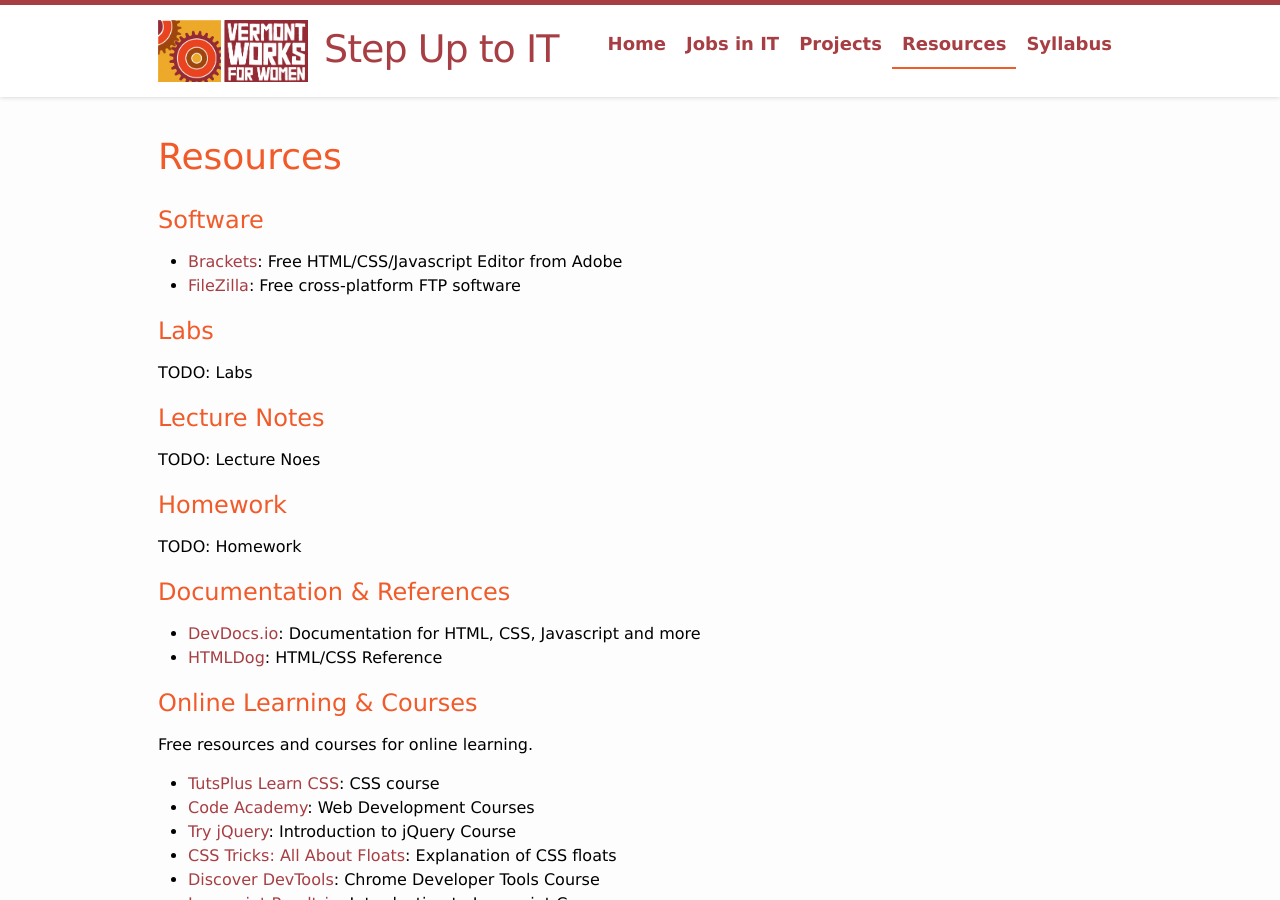
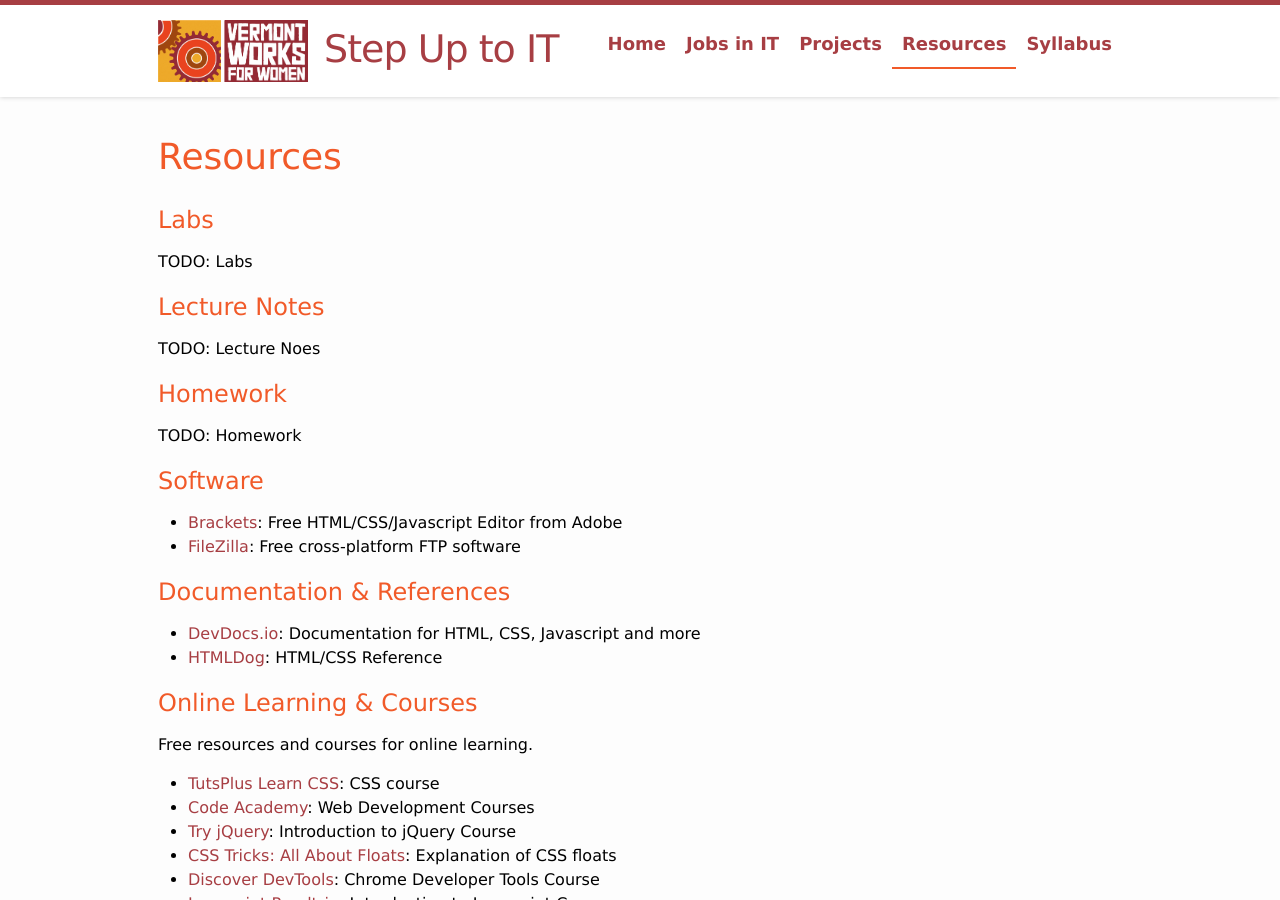
Before and after one commit to jennybeaudin/step-up-it, a Jekyll site: the page built from resource.md, in a window 1280 px wide and 900 px high. Built offline with Jekyll 4.4.1, drawn with Linux system fonts in a browser that asks for light colours; part of the change alters nothing that is shown.

```diff
--- a/resource.md
+++ b/resource.md
@@ -3,14 +3,6 @@ layout: default
 title: Resources
 permalink: /resources/
 ---
-
-Software
---------
-
--   [Brackets](http://brackets.io/): Free HTML/CSS/Javascript Editor
-    from Adobe
--   [FileZilla](https://filezilla-project.org/): Free cross-platform FTP
-    software
 
 Labs
 ----
@@ -27,8 +19,17 @@ Homework
 
 TODO: Homework
 
+Software
+--------
+
+-   [Brackets](http://brackets.io/): Free HTML/CSS/Javascript Editor
+    from Adobe
+-   [FileZilla](https://filezilla-project.org/): Free cross-platform FTP
+    software
+
 Documentation & References
 --------------------------
+
 *   [DevDocs.io](http://devdocs.io/): Documentation for HTML, CSS, Javascript and more
 -   [HTMLDog](http://htmldog.com): HTML/CSS Reference
 
```
